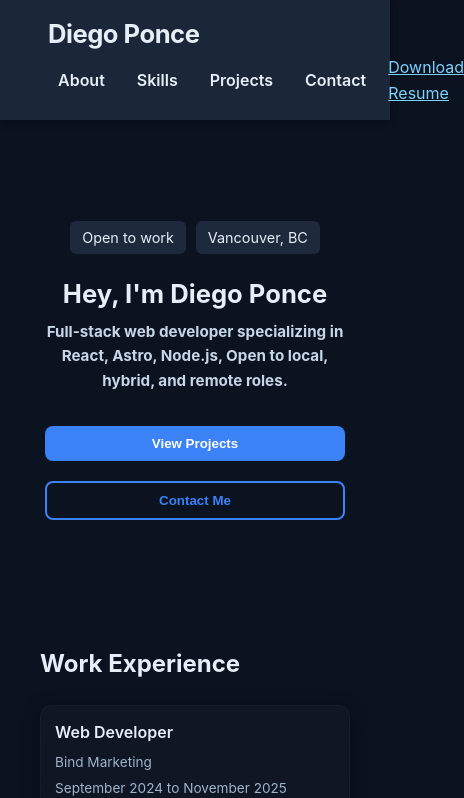
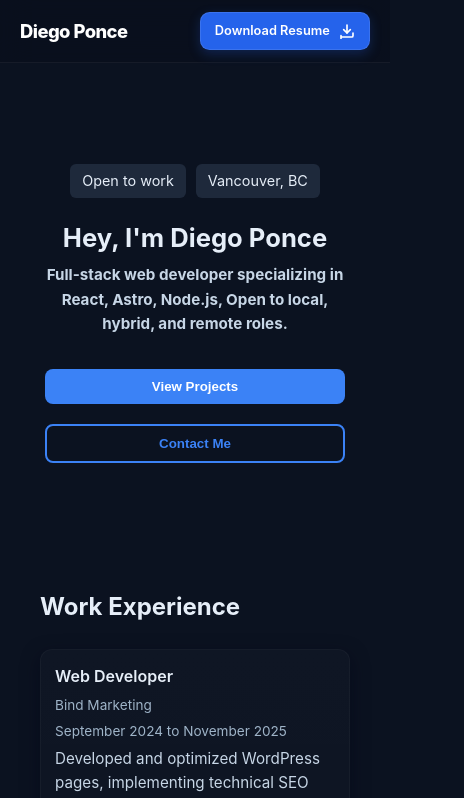
Before and after one commit to DiegoPonce0/portfolio, a React (Vite) app: page / in a window 390 px wide. Shown: the top 798 px of the page, 464 px wide, since content can reach past the window. Built offline with nearby package versions, Linux system fonts and the light colour scheme.

Commit message:
feat: enhance Header component with improved styling and responsive design

```diff
--- a/components/Header.module.css
+++ b/components/Header.module.css
@@ -1,70 +1,135 @@
-/* Reset */
-* {
-  margin: 0;
-  padding: 0;
-  box-sizing: border-box;
+/* Header.module.css */
+
+.header {
+  position: sticky;
+  top: 0;
+  width: 100%;
+  z-index: 1000;
+  background-color: rgba(10, 15, 28, 0.75);
+  /* Darker, sleek background */
+  backdrop-filter: blur(16px);
+  -webkit-backdrop-filter: blur(16px);
+  border-bottom: 1px solid rgba(255, 255, 255, 0.05);
+  transition: all 0.3s ease;
 }
 
-body {
-  font-family: 'Inter', system-ui, -apple-system, "Segoe UI", Roboto, "Helvetica Neue", Arial;
-  background-color: #0b1220;
-  color: #e6eef8;
-  line-height: 1.6;
-  -webkit-font-smoothing: antialiased;
-  -moz-osx-font-smoothing: grayscale;
+.container {
+  max-width: 1400px;
+  margin: 0 auto;
+  padding: 0.85rem 2rem;
+  display: grid;
+  grid-template-columns: 1fr auto 1fr;
+  /* Left, Center, Right layout */
+  align-items: center;
 }
 
-/* Header */
-
-.header {
+/* Logo Area - Left */
+.logoArea {
   display: flex;
-  justify-content: space-between;
-  align-items: center;
-  padding: 14px 28px;
-  background-color: rgba(30, 41, 59, 0.95);
-  backdrop-filter: blur(6px);
-  position: sticky;
-  top: 0;
-  z-index: 40;
-  box-shadow: 0 1px 6px rgba(2, 6, 23, 0.6);
+  justify-content: flex-start;
 }
 
 .logo {
-  font-size: 1.6rem;
-  font-weight: 700;
-  letter-spacing: -0.5px;
+  font-size: 1.35rem;
+  font-weight: 800;
+  color: #ffffff;
+  letter-spacing: -0.03em;
+  margin: 0;
 }
 
+/* Navigation - Center */
 .nav {
   display: flex;
-  gap: 12px;
+  gap: 2.5rem;
   align-items: center;
 }
 
 .navLink {
   text-decoration: none;
-  color: inherit;
-  font-weight: 600;
-  padding: 8px 10px;
-  border-radius: 8px;
-  transition: background-color 180ms ease, color 180ms ease, transform 150ms ease;
+  font-size: 0.9rem;
+  font-weight: 500;
+  color: #94a3b8;
+  /* Slate gray */
+  transition: all 0.2s cubic-bezier(0.4, 0, 0.2, 1);
+  position: relative;
 }
 
-.navLinkHover,
-.resumeBtn {
-  color: #7dd3fc;
+.navLink:hover {
+  color: #ffffff;
 }
 
-.navLink:focus,
-.navLink:hover {
-  background-color: rgba(59, 130, 246, 0.12);
-  color: #9be9ff;
-  transform: translateY(-1px);
+/* Subtle underline animation on hover */
+.navLink::after {
+  content: '';
+  position: absolute;
+  bottom: -4px;
+  left: 0;
+  width: 0;
+  height: 1.5px;
+  background-color: #3b82f6;
+  transition: width 0.2s ease;
 }
 
-.container {
+.navLink:hover::after {
   width: 100%;
-  max-width: 1100px;
-  margin: 0 auto;
-  padding: 0 20px;
 }
+
+/* Action Area - Right */
+.actionArea {
+  display: flex;
+  justify-content: flex-end;
+}
+
+.resumeBtn {
+  display: inline-flex;
+  align-items: center;
+  gap: 0.6rem;
+  background-color: #2563eb;
+  /* Strong blue */
+  color: #ffffff;
+  padding: 0.6rem 1.2rem;
+  border-radius: 0.6rem;
+  font-size: 0.875rem;
+  font-weight: 600;
+  text-decoration: none;
+  transition: all 0.25s cubic-bezier(0.4, 0, 0.2, 1);
+  box-shadow: 0 4px 12px rgba(37, 99, 235, 0.25);
+  border: 1px solid rgba(255, 255, 255, 0.1);
+}
+
+.resumeBtn:hover {
+  background-color: #1d4ed8;
+  transform: translateY(-2px);
+  box-shadow: 0 8px 20px rgba(37, 99, 235, 0.35);
+}
+
+.resumeBtn:active {
+  transform: translateY(0);
+}
+
+.downloadIcon {
+  stroke-width: 2.5px;
+  opacity: 1;
+}
+
+/* Responsive adjustments */
+@media (max-width: 768px) {
+  .container {
+    grid-template-columns: 1fr auto;
+    padding: 0.75rem 1.25rem;
+  }
+
+  .nav {
+    display: none;
+    /* Hide nav on mobile for simplicity, or could add burger menu */
+  }
+
+  .logo {
+    font-size: 1.15rem;
+  }
+
+  .resumeBtn {
+    padding: 0.5rem 0.85rem;
+    font-size: 0.8rem;
+  }
+}
--- a/components/Header.tsx
+++ b/components/Header.tsx
@@ -4,14 +4,37 @@ export function Header() {
   return (
     <header className={styles.header}>
       <div className={styles.container}>
+        <div className={styles.logoArea}>
           <h2 className={styles.logo}>Diego Ponce</h2>
+        </div>
+
         <nav className={styles.nav}>
-            <a className={styles.navLink} href="#about" rel="noopener noreferrer">About</a>
-            <a className={styles.navLink} href="#skills" rel="noopener noreferrer">Skills</a>
-            <a className={styles.navLink} href="#projects" rel="noopener noreferrer">Projects</a>
-            <a className={styles.navLink} href="#contact" rel="noopener noreferrer">Contact</a>
-            <a className={styles.resumeBtn} href="#resume" rel="noopener noreferrer">Download Resume</a>
+          <a className={styles.navLink} href="#about">About</a>
+          <a className={styles.navLink} href="#skills">Skills</a>
+          <a className={styles.navLink} href="#projects">Projects</a>
+          <a className={styles.navLink} href="#contact">Contact</a>
         </nav>
+
+        <div className={styles.actionArea}>
+          <a className={styles.resumeBtn} href="#resume">
+            Download Resume
+            <svg
+              className={styles.downloadIcon}
+              width="16"
+              height="16"
+              viewBox="0 0 24 24"
+              fill="none"
+              stroke="currentColor"
+              strokeWidth="2.5"
+              strokeLinecap="round"
+              strokeLinejoin="round"
+            >
+              <path d="M21 15v4a2 2 0 0 1-2 2H5a2 2 0 0 1-2-2v4" />
+              <polyline points="7 10 12 15 17 10" />
+              <line x1="12" y1="15" x2="12" y2="3" />
+            </svg>
+          </a>
+        </div>
       </div>
     </header>
   );
```
Lines whose indentation alone changed are shown as unchanged.
